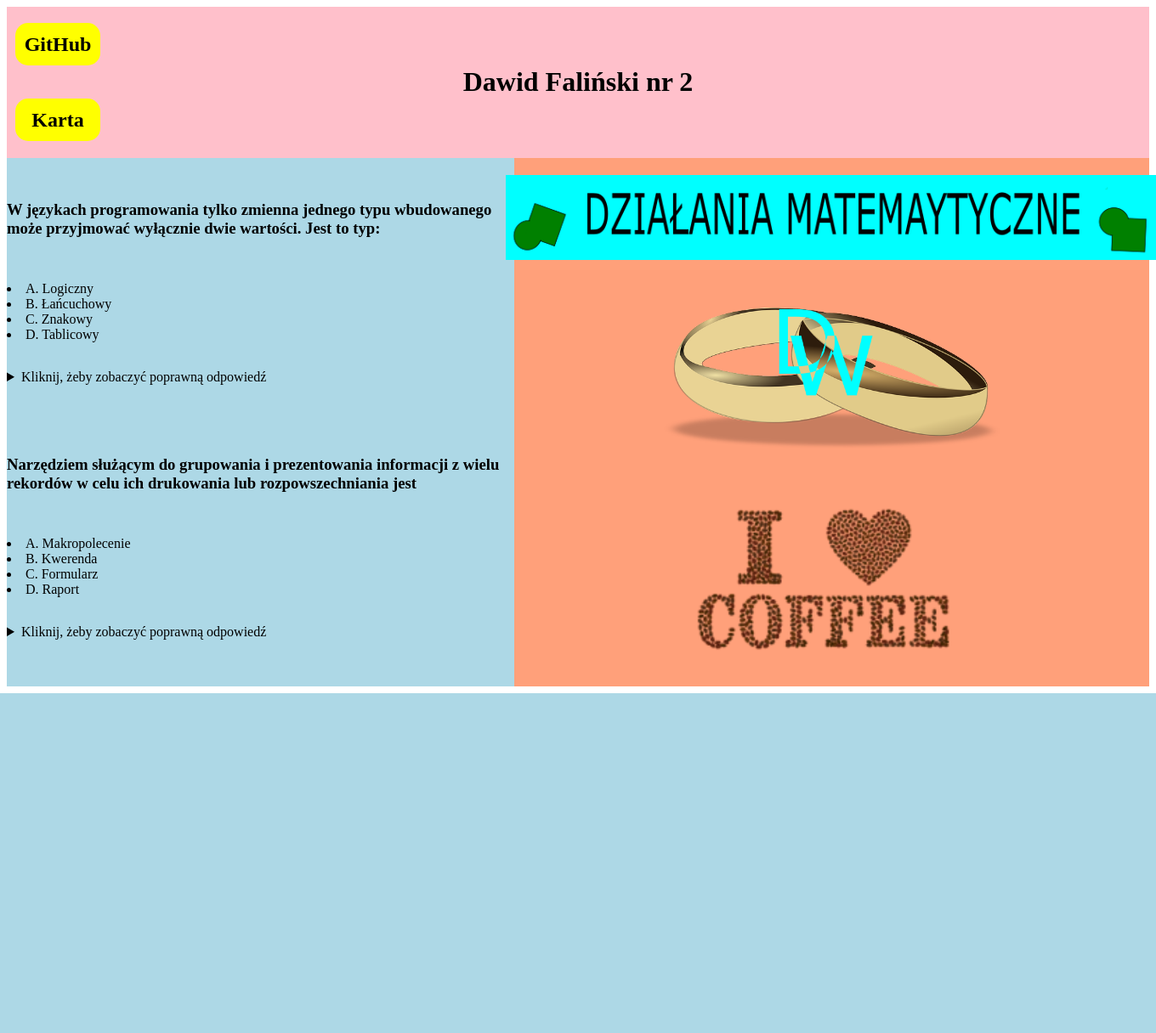
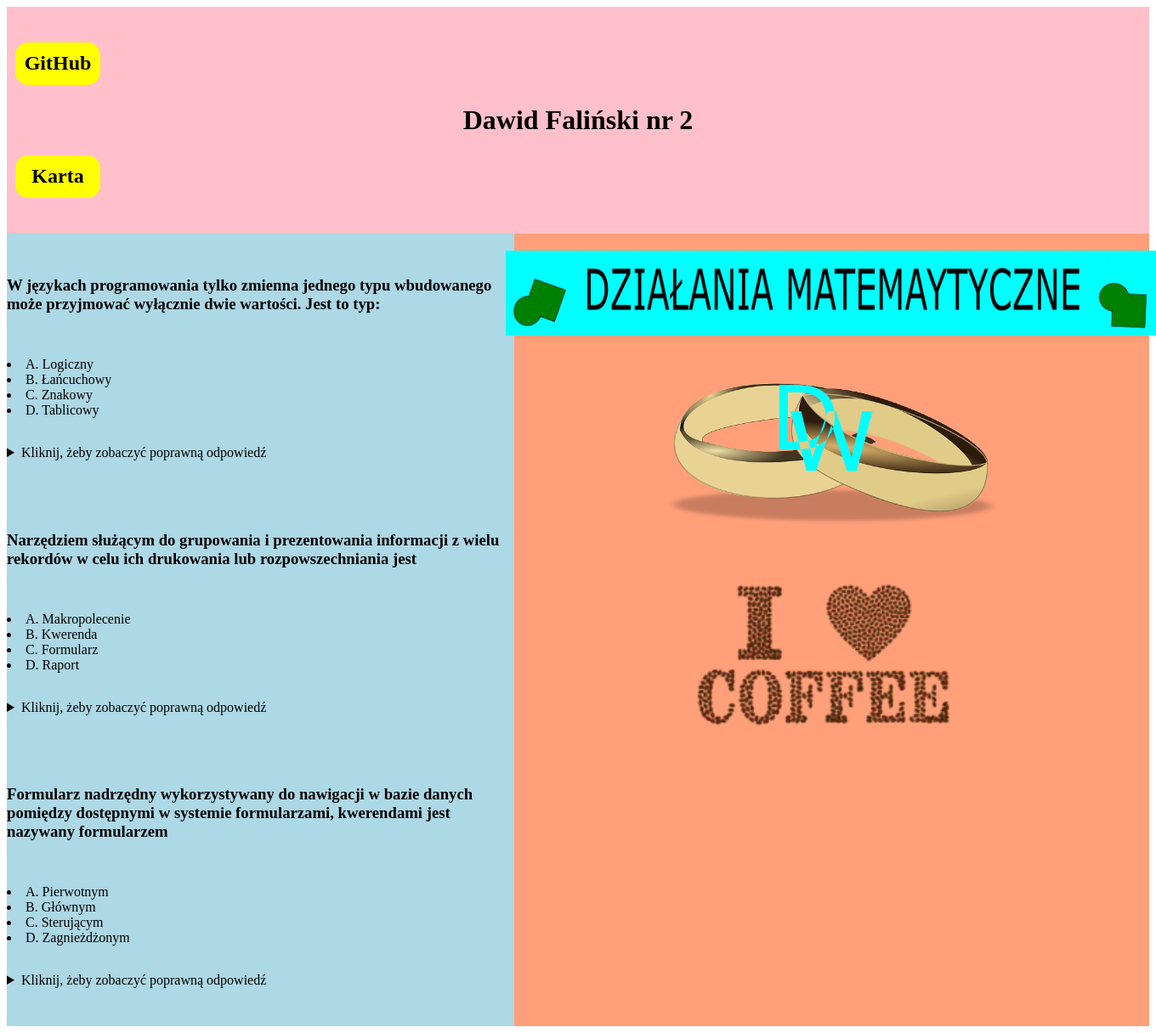
Before and after one commit to 3ti-2020/crud-wiele-do-wielu-dawid-falinski, a PHP site: page /d/egzamin.php in a window 1360 px wide; the page is wider, and only the part inside the window is pictured. Shown: that part at 85% size. Before the commit the page ends 816 px from the top of that part, so only its background shows below. Run offline with PHP 8.4, Linux system fonts and the light colour scheme.

Commit message:
Add files via upload

```diff
--- a/egzamin.php
+++ b/egzamin.php
@@ -59,6 +59,22 @@
 </table>
 </details> </p>
 
+<p> <h3> Formularz nadrzędny wykorzystywany do nawigacji w bazie danych pomiędzy dostępnymi w systemie formularzami, kwerendami jest nazywany formularzem  </h3> <p>
+           <li> A. Pierwotnym
+           <li> B. Głównym
+           <li> C. Sterującym
+           <li> D. Zagnieżdżonym
+           <li class="kropka"> </li>
+
+
+          <p>  <details>
+            <summary> Kliknij, żeby zobaczyć poprawną odpowiedź </summary>
+            <table>
+              <tr>
+                <th> C. Sterującym  </th>
+                </table>
+                </details> </p>
+
 
 
 </div>
--- a/style1.css
+++ b/style1.css
@@ -1,6 +1,6 @@
 .container {
     display: grid;
-    height: 100vh;
+    height: 150vh;
     grid-template-columns: repeat(9, 1fr);
     grid-template-rows: repeat(9, 1fr);
 }
@@ -73,10 +73,7 @@ display: flex;
 }
 
 
-table,td, tr{
-    border: 1px solid black;
-    color: white;
-}
+
 
 
 .git {
```
